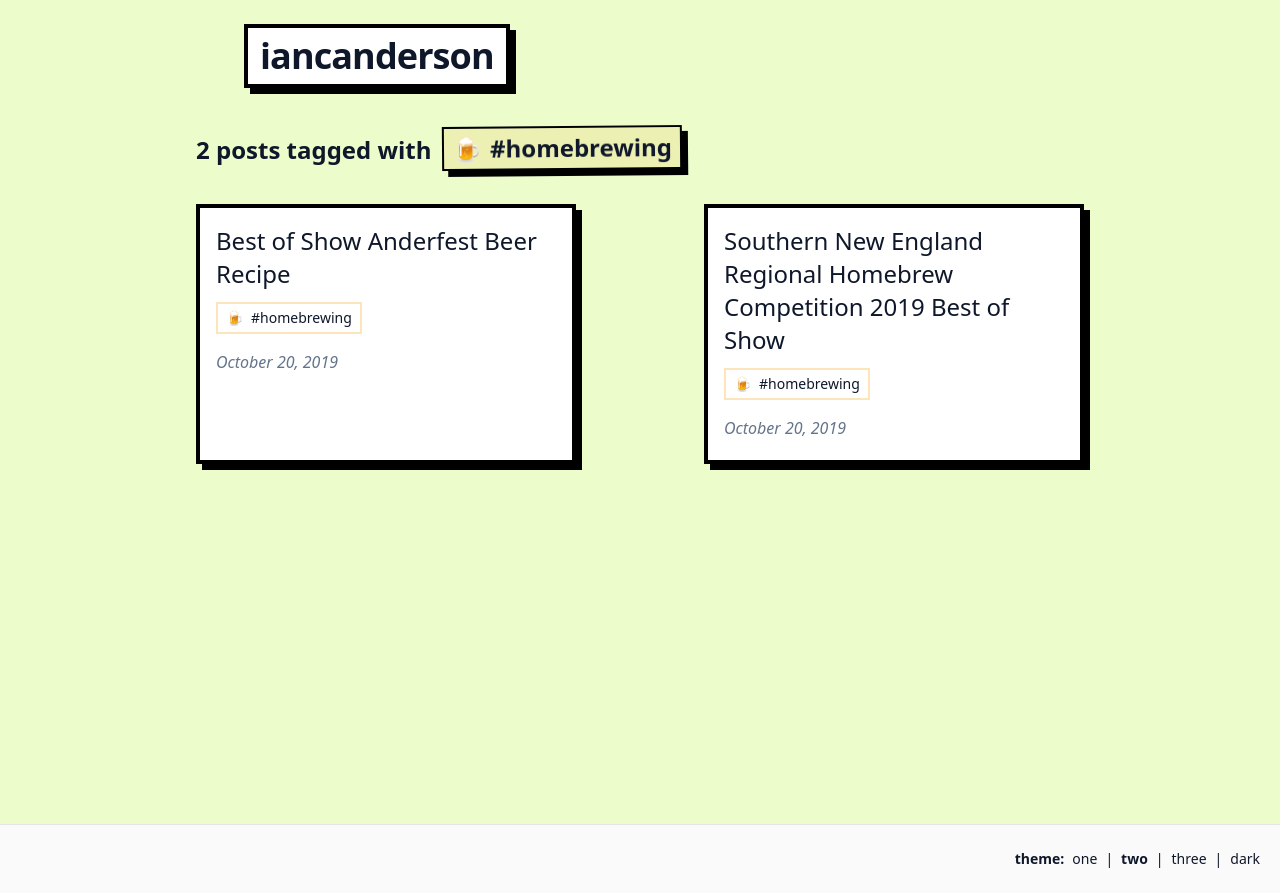
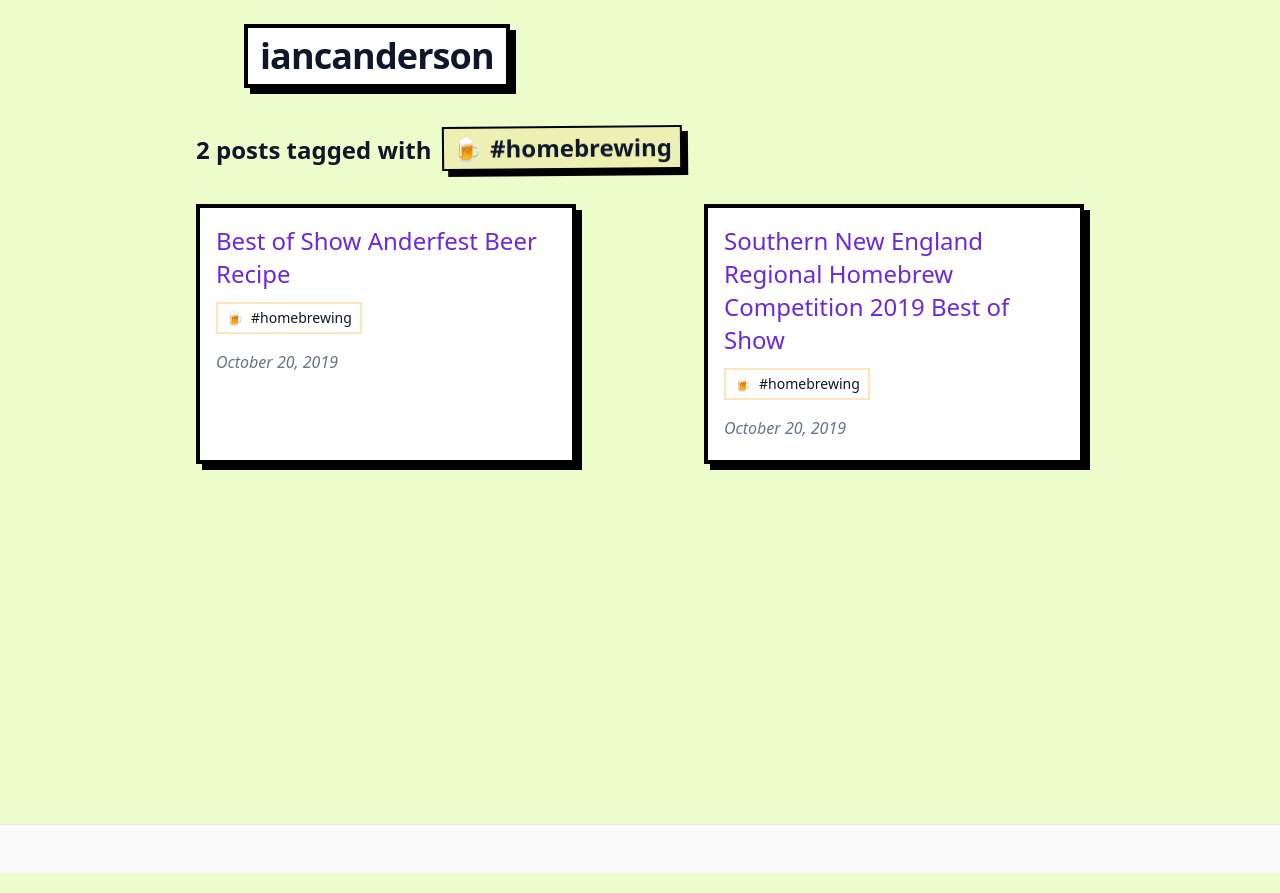
Before and after one commit to iancanderson/iancanderson.com, a Next.js app: page /tags/homebrewing in a window 1280 px wide. Built offline with nearby package versions, Linux system fonts and the light colour scheme.

Commit message:
style: set accessible violet link color; remove theme picker and hardcode theme 2; keep chips using fg color

```diff
--- a/components/footer.tsx
+++ b/components/footer.tsx
@@ -1,13 +1,10 @@
 import Container from "./container";
-import ThemePicker from "./theme-picker";
 
 const Footer = () => {
   return (
     <footer className="bg-neutral-50 border-t border-neutral-200">
       <Container>
-        <div className="py-6 flex items-center justify-end">
-          <ThemePicker />
-        </div>
+        <div className="py-6 flex items-center justify-end" />
       </Container>
     </footer>
   );
--- a/pages/_document.tsx
+++ b/pages/_document.tsx
@@ -5,7 +5,7 @@ export default class MyDocument extends Document {
     return (
       <Html lang="en">
         <Head />
-        <body>
+        <body className="theme-brutal-2">
           <Main />
           <NextScript />
         </body>
--- a/styles/index.css
+++ b/styles/index.css
@@ -15,6 +15,9 @@
   --brutal-shadow: #000000;
   --brutal-tag-bg: #fde68a; /* amber-300 */
   --brutal-tag-fg: #111827;
+  /* Accessible, fun link colors (violet) */
+  --brutal-link: #6d28d9; /* violet-700 */
+  --brutal-link-hover: #7c3aed; /* violet-600 */
 }
 
 /* Theme 2: lime wash + sky/red accents */
@@ -28,6 +31,8 @@
   --brutal-shadow: #000000;
   --brutal-tag-bg: #fef08a; /* yellow-300 */
   --brutal-tag-fg: #0f172a;
+  --brutal-link: #6d28d9; /* keep link consistent across themes */
+  --brutal-link-hover: #7c3aed;
 }
 
 /* Theme 3: slate wash + green/amber accents */
@@ -41,6 +46,8 @@
   --brutal-shadow: #000000;
   --brutal-tag-bg: #d1fae5; /* emerald-100 */
   --brutal-tag-fg: #022c22;
+  --brutal-link: #6d28d9;
+  --brutal-link-hover: #7c3aed;
 }
 
 /* Theme 4 (dark): near-black + yellow/cyan accents */
@@ -54,6 +61,8 @@
   --brutal-shadow: #ffffff;
   --brutal-tag-bg: #222222;
   --brutal-tag-fg: #f5f5f5;
+  --brutal-link: #a78bfa; /* violet-300 for dark bg */
+  --brutal-link-hover: #c4b5fd; /* violet-200 */
 }
 
 /* Utilities */
@@ -61,9 +70,9 @@
 .brutal-button {
   @apply brutal-border bg-[color:var(--brutal-accent)] text-white px-4 py-2 font-bold uppercase tracking-wide;
 }
-.brutal-link {
-  @apply underline decoration-4 decoration-[color:var(--brutal-accent)] hover:decoration-[color:var(--brutal-accent-2)];
-}
+.brutal-link { @apply underline decoration-4; }
+.brutal-link { text-decoration-color: var(--brutal-link); }
+.brutal-link:hover { text-decoration-color: var(--brutal-link-hover); }
 .brutal-tag { display:inline-block; margin-right:0.5rem; margin-bottom:0.5rem; padding:0.125rem 0.5rem; font-size:0.75rem; background: var(--brutal-tag-bg); color: var(--brutal-tag-fg); }
 
 /* Fun chip for tag cloud */
@@ -104,8 +113,14 @@
   .brutal-chip:hover .chip-emoji { transform: none; }
 }
 
-/* Page background */
+/* Base colors & links */
 body {
   background: var(--brutal-bg);
   color: var(--brutal-fg);
 }
+/* Ensure default links have sufficient contrast on all themes */
+a { color: var(--brutal-link); }
+a:hover { color: var(--brutal-link-hover); }
+
+/* Keep chips using foreground color, not link color */
+.brutal-chip { color: var(--brutal-fg); }
```
